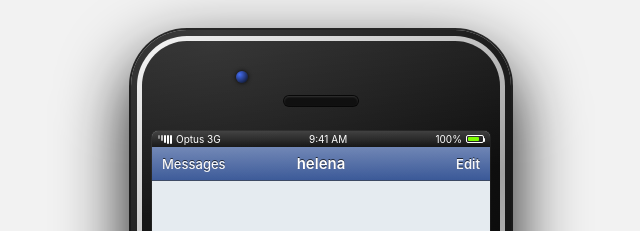
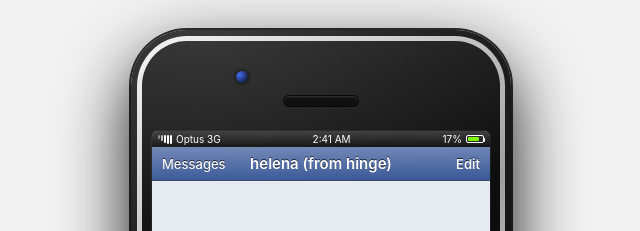
Before and after one commit to iameliwan/helena-chat, a website: page index.html in a window 1280 px wide. Shown: the top 231 px of the page, without its empty margins (319-959 px from the left). Drawn offline with Linux system fonts and the light colour scheme.

Commit message:
Update index.html

```diff
--- a/index.html
+++ b/index.html
@@ -414,16 +414,16 @@
               </div>
               <span>Optus 3G</span>
             </div>
-            <div>9:41 AM</div>
+            <div>2:41 AM</div>
             <div class="status-right">
-              <span>100%</span>
+              <span>17%</span>
               <div class="battery">
                 <div class="battery-fill"></div>
               </div>
             </div>
           </div>
 
-          <div class="app-header">helena</div>
+          <div class="app-header">helena (from hinge)</div>
 
           <div class="chat-wrapper">
             <div id="chat">
```
